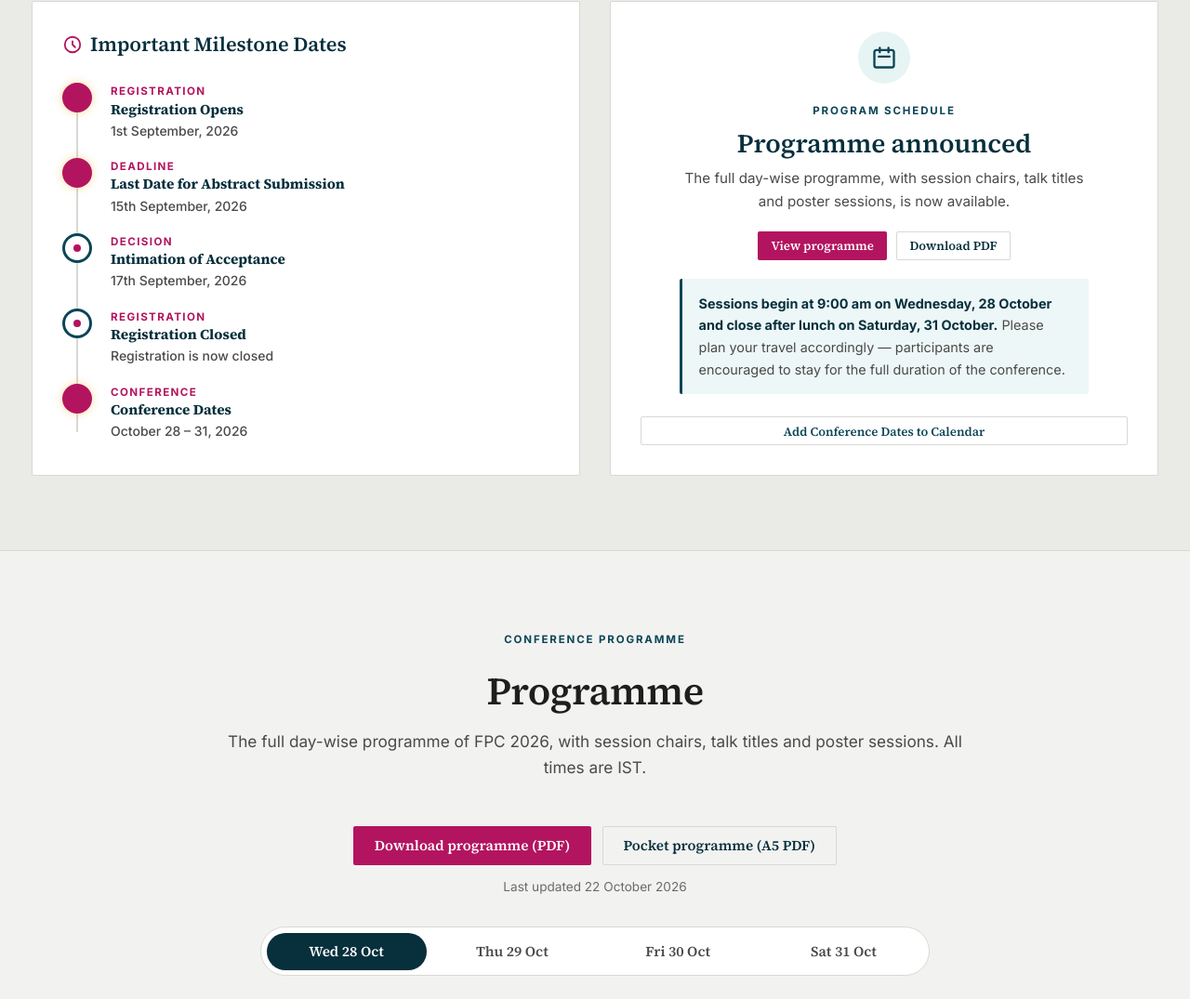
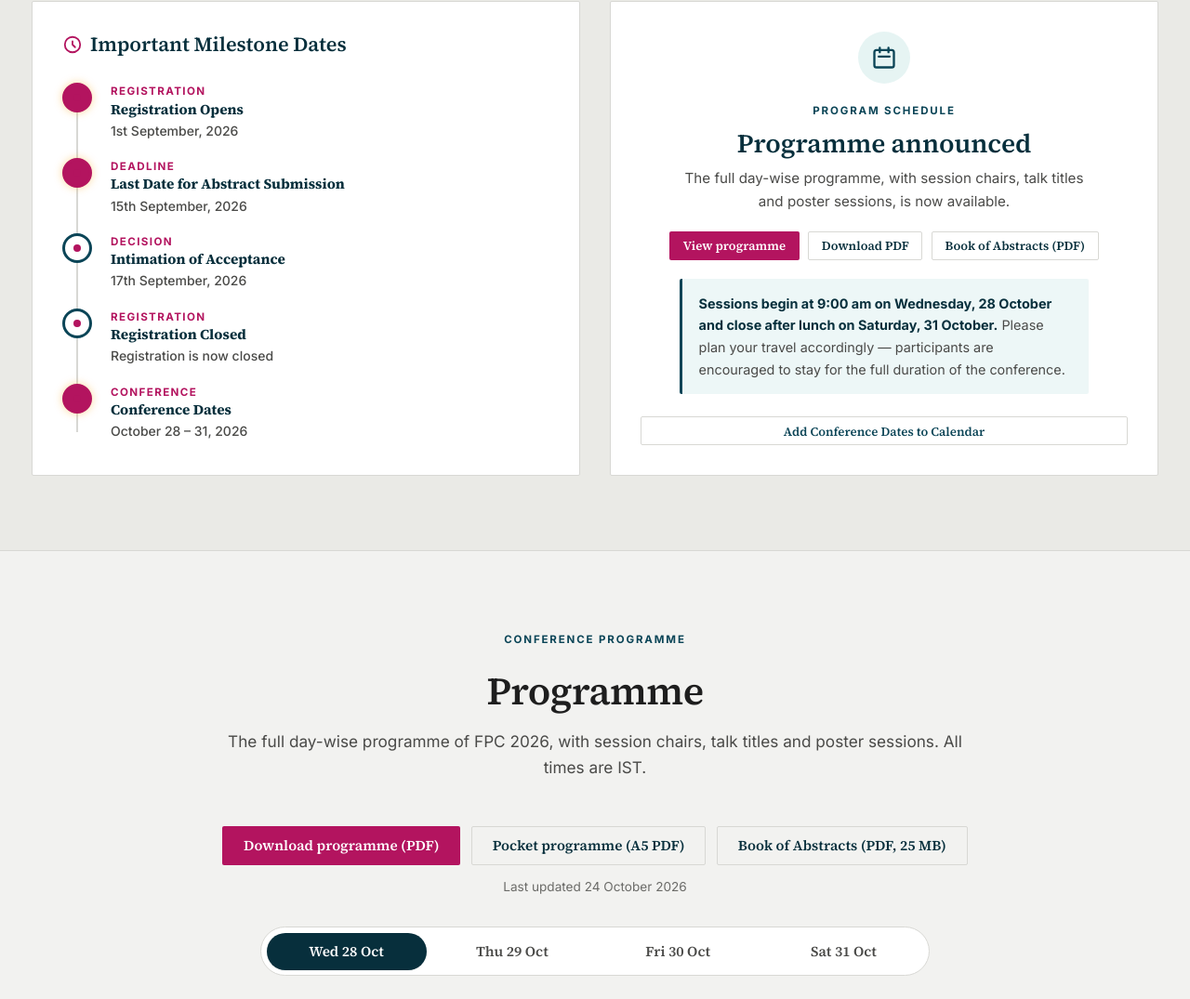
Before and after one commit to namus/physchem2026, a plain HTML site: page index.html in a window 1280 px wide. Shown: the part 4434-5509 px from the top of the page at 93% size. Drawn offline with Linux system fonts and the light colour scheme.

Commit message:
Add Book of Abstracts (rev1, 25 Oct) to downloads; links in programme card, schedule and footer
Co-Authored-By: Claude Opus 5.5 <noreply@anthropic.com>
Claude-Session: https://claude.ai/code/session_01BhbWAGRipUqKeo9DknQdXx

```diff
--- a/index.html
+++ b/index.html
@@ -656,6 +656,7 @@
           <div style="display: flex; flex-wrap: wrap; gap: 0.6rem; justify-content: center; margin-bottom: 1.25rem;">
             <a href="#schedule" class="btn btn-gold btn-sm">View programme</a>
             <a href="./downloads/FPC2026_Programme.pdf" class="btn btn-outline-dark btn-sm" download>Download PDF</a>
+            <a href="./downloads/FPC2026_Book_of_Abstracts.pdf" class="btn btn-outline-dark btn-sm" target="_blank" rel="noopener">Book of Abstracts (PDF)</a>
           </div>
           <p class="program-timing-note">
             <strong>Sessions begin at 9:00&nbsp;am on Wednesday, 28&nbsp;October and close after lunch
@@ -685,7 +686,8 @@
       <div class="schedule-download">
         <a href="./downloads/FPC2026_Programme.pdf" class="btn btn-gold" download>Download programme (PDF)</a>
         <a href="./downloads/FPC2026_Pocket_Programme.pdf" class="btn btn-outline-dark" download>Pocket programme (A5 PDF)</a>
-        <span class="schedule-updated">Last updated 22 October 2026</span>
+        <a href="./downloads/FPC2026_Book_of_Abstracts.pdf" class="btn btn-outline-dark" target="_blank" rel="noopener">Book of Abstracts (PDF, 25&nbsp;MB)</a>
+        <span class="schedule-updated">Last updated 24 October 2026</span>
       </div>
       <div class="schedule-tabs-nav" role="tablist" aria-label="Conference days">
         <button class="schedule-tab-btn active" type="button" role="tab" id="tab-btn-day1" aria-selected="true" aria-controls="sched-day1" data-tab="sched-day1">Wed 28 Oct</button>
@@ -1678,6 +1680,7 @@
             <li><a href="#program">Program & Key Dates</a></li>
             <li><a href="#schedule">Programme</a></li>
             <li><a href="./downloads/FPC2026_Programme.pdf" download>Programme (PDF)</a></li>
+            <li><a href="./downloads/FPC2026_Book_of_Abstracts.pdf" target="_blank" rel="noopener">Book of Abstracts (PDF)</a></li>
             <li><a href="#registration">Registration & Fees</a></li>
             <li><a href="./flyer.html" target="_blank" rel="noopener noreferrer" style="color: var(--accent-gold-light); font-weight: 600;">Conference Flyer (A4)</a></li>
           </ul>
```
Also changed, not shown: 1 other file.
